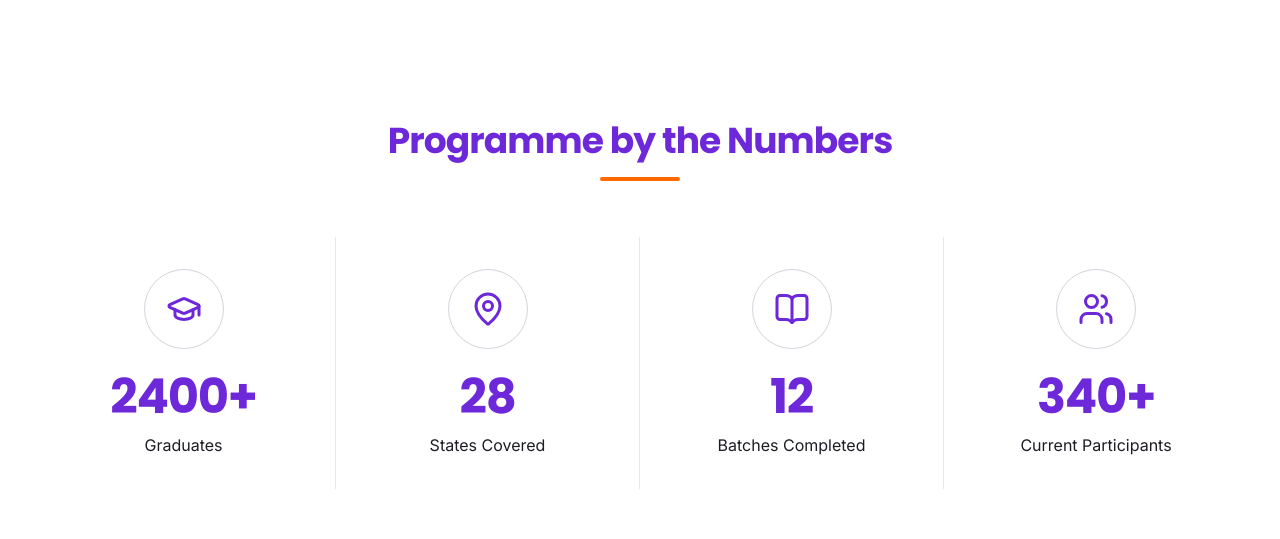
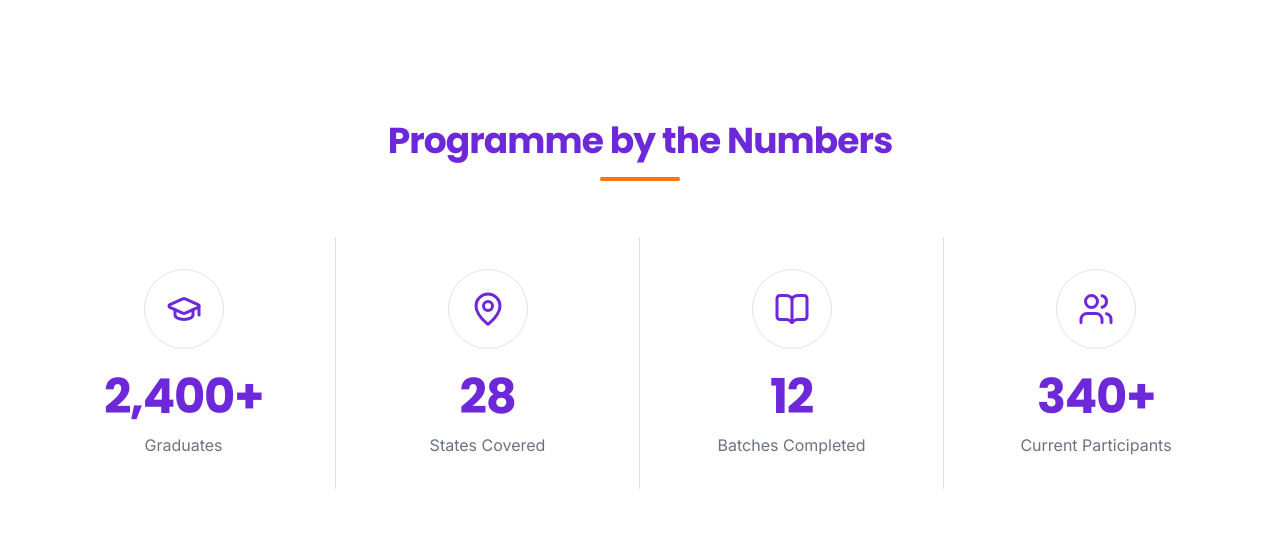
Before and after one commit to andholemoksha/SSSLST_Website, a React (Vite) app in the folder frontend/: page / in a window 1280 px wide. Shown: the part 1100-1639 px from the top of the page. Built offline with nearby package versions, Linux system fonts and the light colour scheme.

Commit message:
Feature/home programme numbers (#15)
* Add scroll-triggered count-up animation for programme statistics

* Add scroll-triggered count-up animation to programme statistics

```diff
--- a/frontend/package.json
+++ b/frontend/package.json
@@ -19,6 +19,7 @@
     "react": "^19.2.7",
     "react-dom": "^19.2.7",
     "react-hook-form": "^7.80.0",
+    "react-intersection-observer": "^10.1.0",
     "react-router-dom": "^7.18.1",
     "tailwind-merge": "^3.6.0",
     "tailwindcss": "^4.3.2"
--- a/frontend/src/features/home/components/ProgrammeNumbersSection.jsx
+++ b/frontend/src/features/home/components/ProgrammeNumbersSection.jsx
@@ -1,5 +1,7 @@
+import { useEffect, useState } from "react";
 import { Section } from "@/components/layout/Section";
 import { useHomeContent } from "@/features/home/hooks/useHomeContent";
+import { useInView } from "react-intersection-observer";
 
 import {
   GraduationCap,
@@ -18,14 +20,54 @@ const iconMap = {
 export function ProgrammeNumbersSection() {
   const { programmeNumbers } = useHomeContent();
 
+  const { ref, inView } = useInView({
+    triggerOnce: true,
+    threshold: 0.3,
+  });
+
+  const [counts, setCounts] = useState(
+    programmeNumbers.map(() => 0)
+  );
+
+  useEffect(() => {
+    if (!inView) return;
+
+    const duration = 2000; // Total animation time (2 seconds)
+    const interval = 25; // Update every 25ms
+    const steps = duration / interval;
+
+    programmeNumbers.forEach((item, index) => {
+      const target = parseInt(item.value.replace(/\D/g, ""), 10);
+
+      let current = 0;
+      const increment = target / steps;
+
+      const timer = setInterval(() => {
+        current += increment;
+
+        if (current >= target) {
+          current = target;
+          clearInterval(timer);
+        }
+
+        setCounts((prev) => {
+          const updated = [...prev];
+          updated[index] = Math.round(current);
+          return updated;
+        });
+      }, interval);
+    });
+  }, [inView, programmeNumbers]);
+
   return (
     <Section>
+      <div ref={ref}>
         <div className="mb-14 text-center">
           <h2 className="text-4xl font-bold text-primary">
             Programme by the Numbers
           </h2>
 
-        <div className="mx-auto mt-4 h-1 w-20 rounded-full bg-orange-500" />
+          <div className="mx-auto mt-4 h-1 w-20 rounded-full bg-accent" />
         </div>
 
         <div className="grid grid-cols-2 md:grid-cols-4">
@@ -35,28 +77,29 @@ export function ProgrammeNumbersSection() {
             return (
               <div
                 key={item.label}
-              className={`flex flex-col items-center px-6 py-8
-              ${
+                className={`flex flex-col items-center px-6 py-8 ${
                   index !== programmeNumbers.length - 1
-                  ? "md:border-r border-gray-200"
+                    ? "md:border-r border-border"
                     : ""
                 }`}
               >
-              <div className="mb-6 flex h-20 w-20 items-center justify-center rounded-full border border-gray-300">
+                <div className="mb-6 flex h-20 w-20 items-center justify-center rounded-full border border-border">
                   <Icon className="h-9 w-9 text-primary" />
                 </div>
 
                 <h3 className="text-5xl font-bold text-primary">
-                {item.value}
+                  {counts[index].toLocaleString()}
+                  {item.value.includes("+") && "+"}
                 </h3>
 
-              <p className="mt-3 text-center text-text">
+                <p className="mt-3 text-center text-muted-foreground">
                   {item.label}
                 </p>
               </div>
             );
           })}
         </div>
+      </div>
     </Section>
   );
 }
```
Also changed, not shown: 1 other file (tests, documents, lock files or other folders). Lines whose indentation alone changed are shown as unchanged.
